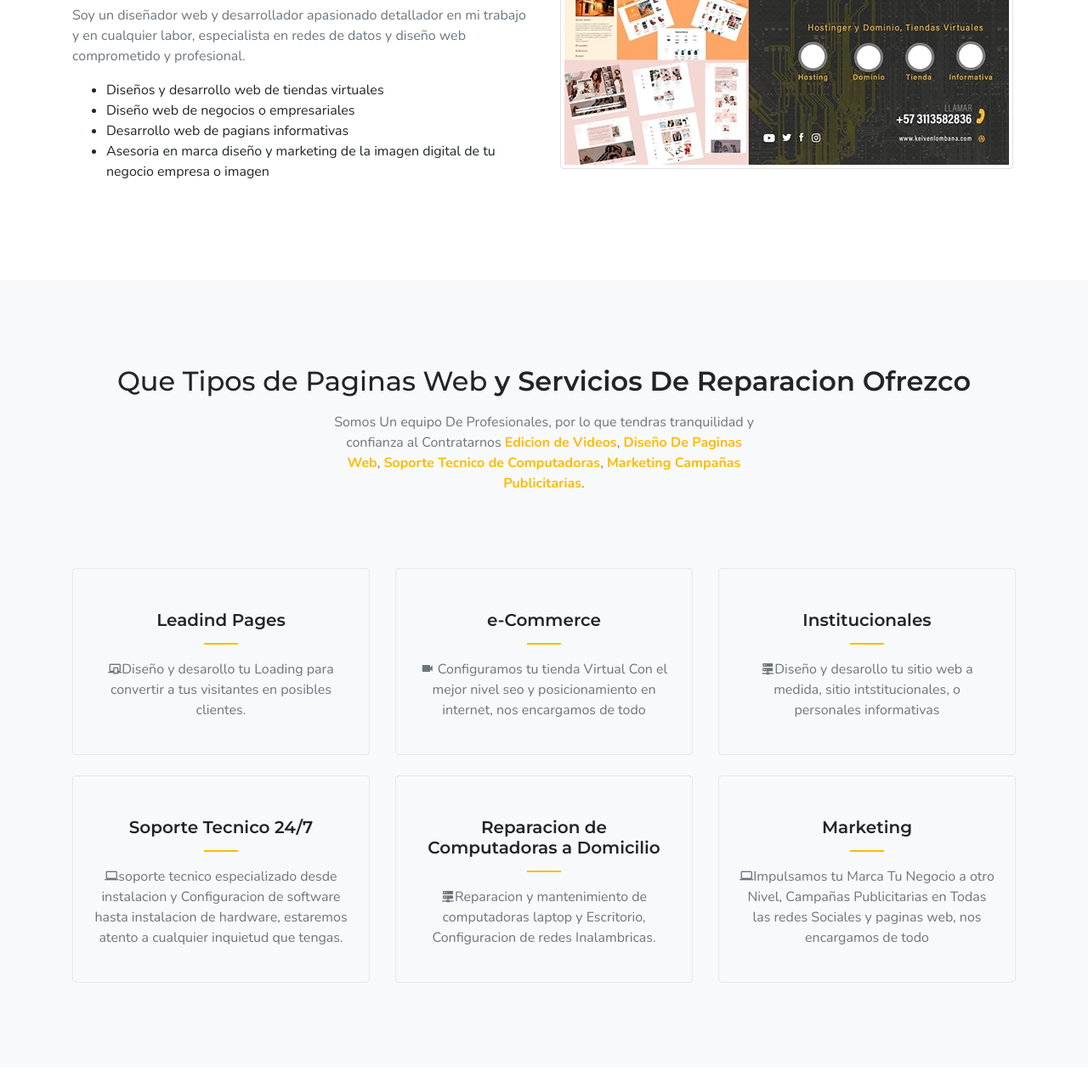
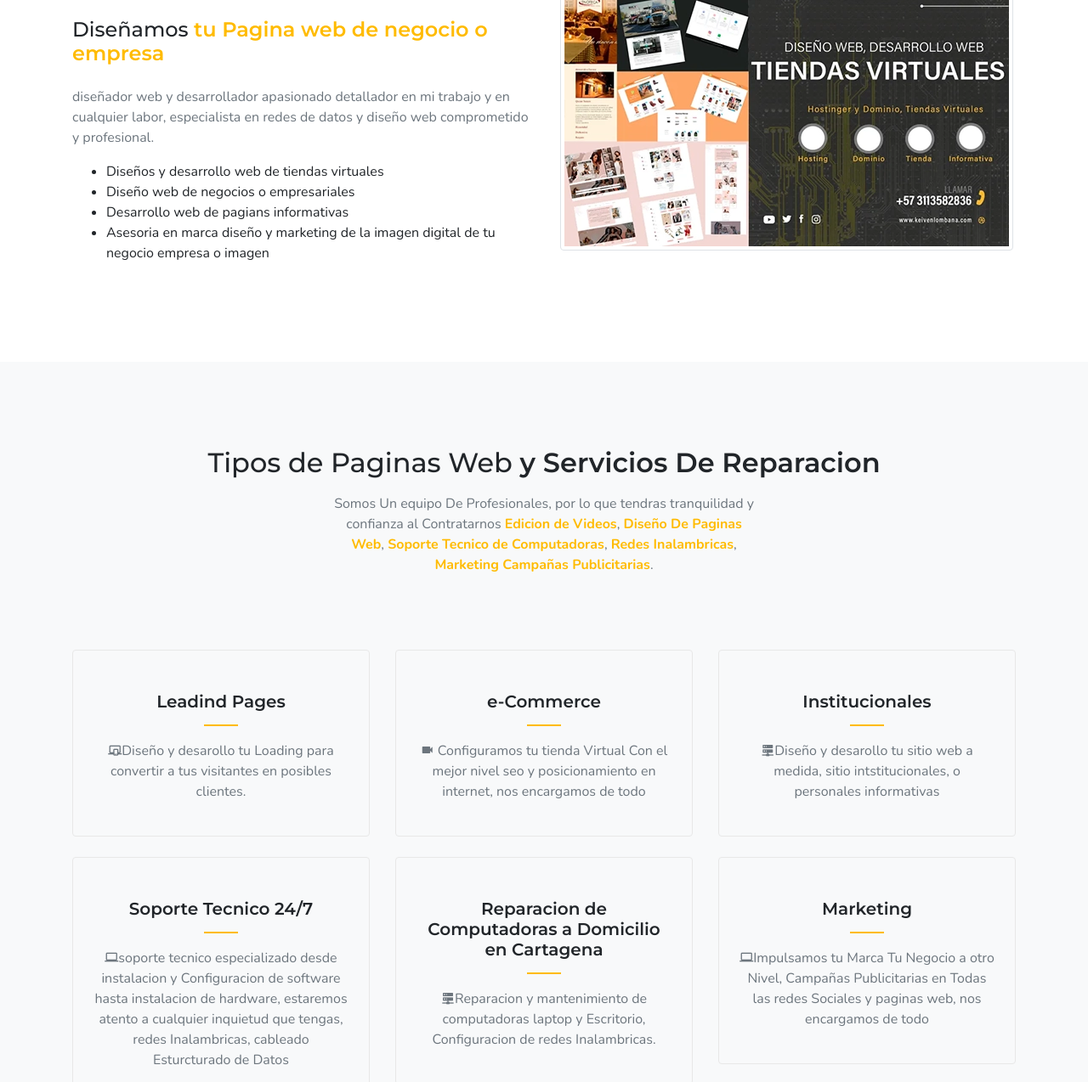
Before and after one commit to keivenlombana/keivenlombana.github.io, a plain HTML site: page index.html in a window 1280 px wide. Shown: the part 1579-2853 px from the top of the page at 85% size. Drawn offline with nearby package versions, Linux system fonts and the light colour scheme.

Commit message:
Actualizacio Seo
Actualizacio Seo

```diff
--- a/index.html
+++ b/index.html
@@ -151,7 +151,7 @@
             </div>
             <div class="col-lg-6">
                 <div class="mt-3">
-                    <h1><span class="font-weight-bold">Diagnostico </span> a Domicilio</h1>
+                    <h1><span class="font-weight-bold">Reparacion de Computadoras a </span> a Domicilio</h1>
                     <h4 class="mt-4">Hola! <span class="text-custom font-weight-bold">¿Qué tan periódicamente das mantenimiento a tu PC y porqué?</span>Lo aconsejable es que el mantenimiento se haga dos veces por año</h4>
                     <p class="text-muted mt-4"><span></s> Te ayudamos a instalar configurar y soportar los equipos tecnológicos de tu hogar brindamos asesoría en el manejo de programas redes sociales y aplicaciones
                        <ul>
@@ -179,8 +179,8 @@
 
                     <div class="mt-3">
                         <h2><span class="font-weight-bold">Diseño Web </span>Desarrollo Web</h2>
-                    <h4 class="mt-4">Diseñamos <span class="text-custom font-weight-bold"> tu Pagina web a la mano de tu negocio o empresa</h4>
-                    <p class="text-muted mt-4"><span></s>Soy un diseñador web y desarrollador apasionado detallador en mi trabajo y en cualquier labor, especialista en redes de datos y diseño web
+                    <h4 class="mt-4">Diseñamos <span class="text-custom font-weight-bold"> tu Pagina web de negocio o empresa</h4>
+                    <p class="text-muted mt-4"><span></s>diseñador web y desarrollador apasionado detallador en mi trabajo y en cualquier labor, especialista en redes de datos y diseño web
                         comprometido y profesional.
                        <ul>
                         <li> Diseños y desarrollo web de tiendas virtuales</li>
@@ -213,8 +213,8 @@
                 <div class="row justify-content-center">
                     <div class="col-lg-12">
                         <div class="text-center">
-                            <h2>Que Tipos de Paginas Web <span class="font-weight-bold">y Servicios De Reparacion Ofrezco </span></h2>
-                            <p class="text-muted mx-auto section-subtitle mt-3">Somos Un equipo De Profesionales, por lo que tendras tranquilidad y confianza al Contratarnos <span class="text-custom font-weight-bold">Edicion de Videos</span>, <span class="text-custom font-weight-bold">Diseño De Paginas Web</span>, <span class="text-custom font-weight-bold">Soporte Tecnico de Computadoras</span>, <span class="text-custom font-weight-bold">Marketing Campañas Publicitarias</span>.</p>
+                            <h2>Tipos de Paginas Web <span class="font-weight-bold">y Servicios De Reparacion</span></h2>
+                            <p class="text-muted mx-auto section-subtitle mt-3">Somos Un equipo De Profesionales, por lo que tendras tranquilidad y confianza al Contratarnos <span class="text-custom font-weight-bold">Edicion de Videos</span>, <span class="text-custom font-weight-bold">Diseño De Paginas Web</span>, <span class="text-custom font-weight-bold">Soporte Tecnico de Computadoras</span>, <span class="text-custom font-weight-bold">Redes Inalambricas</span>, <span class="text-custom font-weight-bold">Marketing Campañas Publicitarias</span>.</p>
                         </div>
                     </div>
                 </div>
@@ -266,7 +266,7 @@
                                 <h5 class="mb-0">Soporte Tecnico 24/7</h5>
                                 <div class="services-title-border"></div>
                                 <p class="text-muted mt-3" ><i class="mdi mdi-laptop"></i>soporte tecnico especializado  desde instalacion y Configuracion
-                                de software hasta instalacion de hardware, estaremos atento a cualquier  inquietud que tengas.</p>
+                                de software hasta instalacion de hardware, estaremos atento a cualquier  inquietud que tengas, redes Inalambricas, cableado Esturcturado de Datos</p>
                             </div>
                         </div>
                     </div>
@@ -276,7 +276,7 @@
                                 <i class="mbri-layers text-custom display-4"></i>
                             </div>
                             <div class="mt-4">
-                                <h5 class="mb-0">Reparacion de Computadoras  a Domicilio</h5>
+                                <h5 class="mb-0">Reparacion de Computadoras  a Domicilio en Cartagena</h5>
                                 <div class="services-title-border"></div>
                                 <p class="text-muted mt-3" ><i class="mdi mdi-server-network"></i>Reparacion y mantenimiento de computadoras laptop y Escritorio, Configuracion de redes Inalambricas.</p>
                             </div>
```
